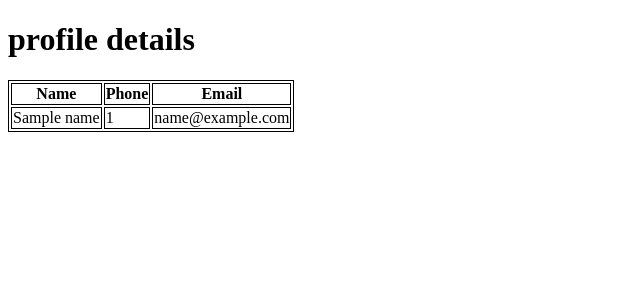
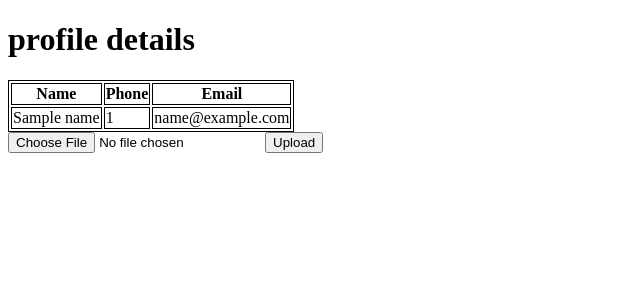
Before and after one commit to MuhammedAslamShahS/Python_Flask_Web, a Flask app: template templates/register.html in a window 1280 px wide. Shown: the top 300 px of the page, without its empty margins (0-640 px from the left). Run offline with Flask 3, Linux system fonts and the light colour scheme; the template is opened without the code that fills it: most values are stand-ins (such as "Sample title", 1, 10 or a date in 2020).

Commit message:
file upload

```diff
--- a/app.py
+++ b/app.py
@@ -1,6 +1,10 @@
 from flask import Flask, render_template, request
+import os
 app = Flask(__name__)
 
+
+# for app configuration
+app.config['UPLOAD_PATH'] = 'static/images'
 
 # Mian Page / Home page
 @app.route('/')
@@ -16,6 +20,15 @@ def register():
         email = request.form.get('email')
         return render_template('register.html', name=name, number=number, email=email)
     return render_template('index.html')
+
+# Upload File
+@app.route('/upload', methods = ['POST'])
+def upload():
+    file = request.files['file']
+    file.save(os.path.join(app.config['UPLOAD_PATH'], file.filename))
+    return 'uploaded successfully'
+
+
 
 # About page
 @app.route('/about')
--- a/templates/index.html
+++ b/templates/index.html
@@ -65,5 +65,6 @@
         <img src="{{ url_for('static', filename = 'images/Untitled design.png') }}" alt="">
     </div>
 
+
 </body>
 </html>
--- a/templates/register.html
+++ b/templates/register.html
@@ -28,5 +28,10 @@
             <td>{{ email }}</td>
         </tr>
     </table>
+
+    <form action="http://127.0.0.1:5000/upload" method="post" enctype="multipart/form-data">
+        <input type="file" name="file" id="" placeholder="choose file">
+        <button type="submit">Upload</button>
+    </form>
 </body>
 </html>
```
Also changed, not shown: static/images/1000_F_3.jpg (added), static/images/images.png (added).
